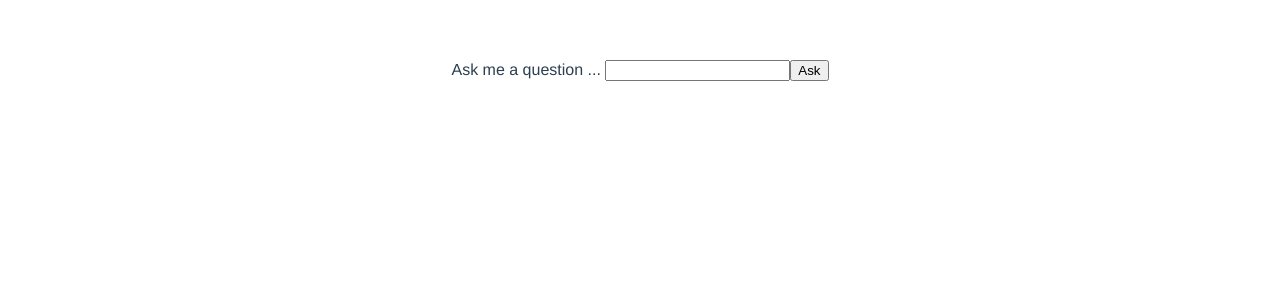
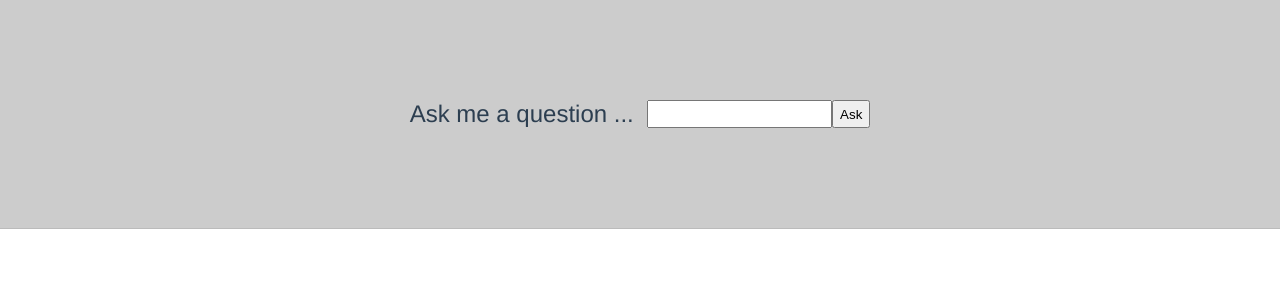
Before and after one commit to jimmyvancura/yesno, a Vue app: page /#/ in a window 1280 px wide. Shown: the top 300 px of the page. Built offline with nearby package versions, Linux system fonts and the light colour scheme.

Commit message:
added some styling, still pretty ugly

```diff
--- a/index.html
+++ b/index.html
@@ -5,7 +5,7 @@
     <meta name="viewport" content="width=device-width,initial-scale=1.0">
     <title>hackweek-vue-router</title>
   </head>
-  <body>
+  <body style="margin: 0px">
     <div id="app"></div>
     <!-- built files will be auto injected -->
   </body>
--- a/src/App.vue
+++ b/src/App.vue
@@ -20,6 +20,5 @@ export default {
   -moz-osx-font-smoothing: grayscale;
   text-align: center;
   color: #2c3e50;
-  margin-top: 60px;
 }
 </style>
--- a/src/components/Home.vue
+++ b/src/components/Home.vue
@@ -1,7 +1,7 @@
 <template>
   <div class="content">
     <div class="ask">
-      {{ msg }}
+      <div>{{ msg }}&nbsp;</div>
       <input type="text" v-model="question" />
       <button type="button" @click="getAnswer">Ask</button>
     </div>
@@ -18,7 +18,7 @@ export default {
   name: 'Home',
   data () {
     return {
-      msg: 'Ask me a question ...',
+      msg: 'Ask me a question ... ',
       question: ''
     }
   },
@@ -34,8 +34,6 @@ export default {
             type: 'addQuestion',
             question: { answer: data.answer, image: data.image, key: store.state.questions.length, question: this.question }
           })
-          // this.answers.push({ answer: data.answer, image: data.image, key: this.answers.length, question: this.question });
-          // this.question = '';
       })
       .catch(e => {
         // this.errors.push(e)
@@ -52,11 +50,21 @@ export default {
   flex-direction: column;
 }
 
+.ask {
+  display: flex;
+  justify-content: center;
+  padding: 100px;
+  background-color: #ccc;
+  border-bottom: solid 1px #bbb;
+  font-size: 24px;
+  /* color: white; */
+}
+
 .results {
   margin-top: 25px;
 }
 
 .answerImage {
-  width: 200px;
+  width: 100px;
 }
 </style>
--- a/src/vuex/store.js
+++ b/src/vuex/store.js
@@ -9,14 +9,11 @@ const store = new Vuex.Store({
   },
   mutations: {
     addQuestion (state, payload) {
-      console.log(payload)
-      console.log(payload.question)
       return state.questions.push(payload.question);
     }
   },
   actions: {
     addQuestion (context, payload) {
-      console.log(payload)
       context.commit('addQuestion', payload)
     }
   }
```
